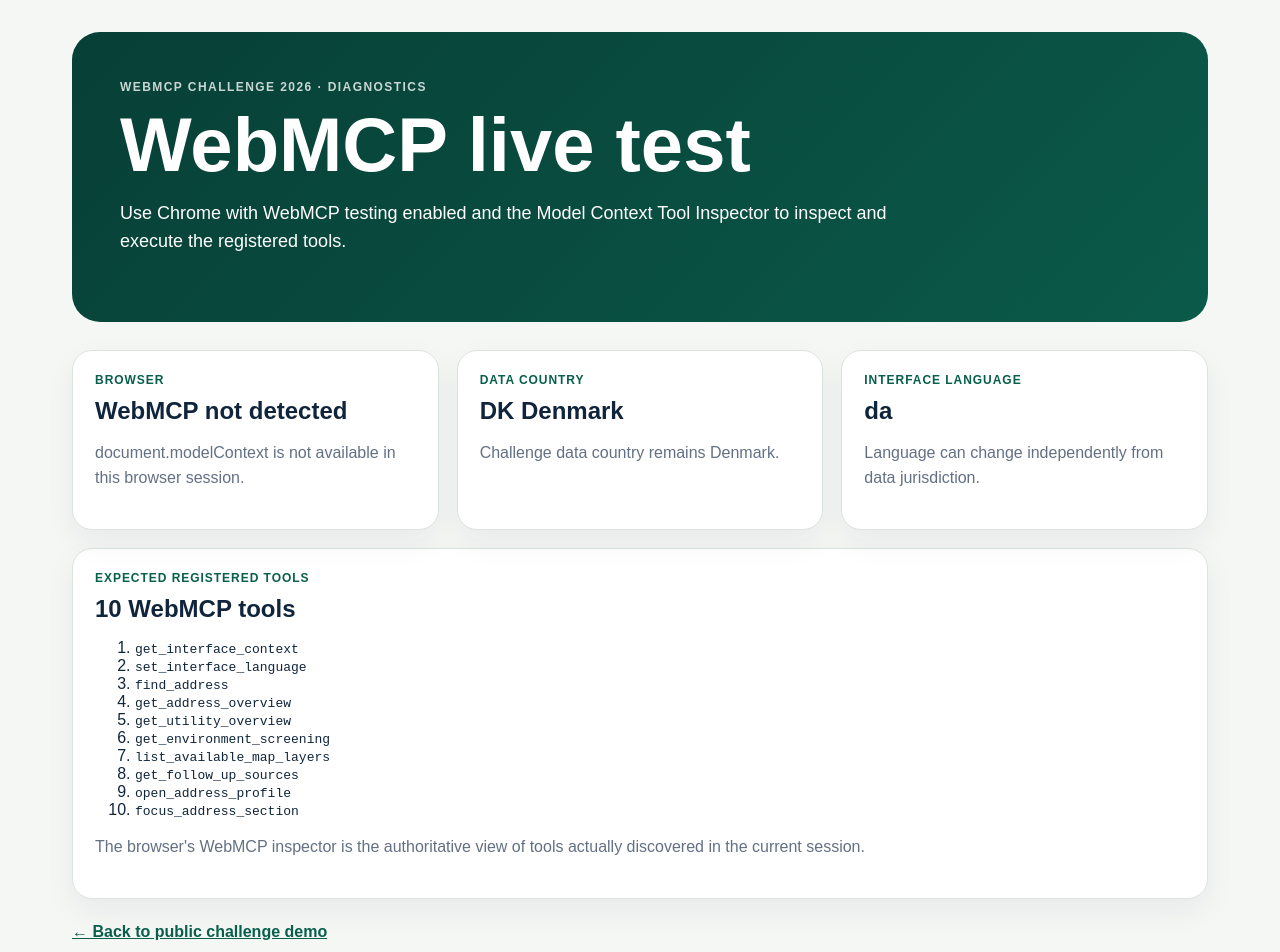
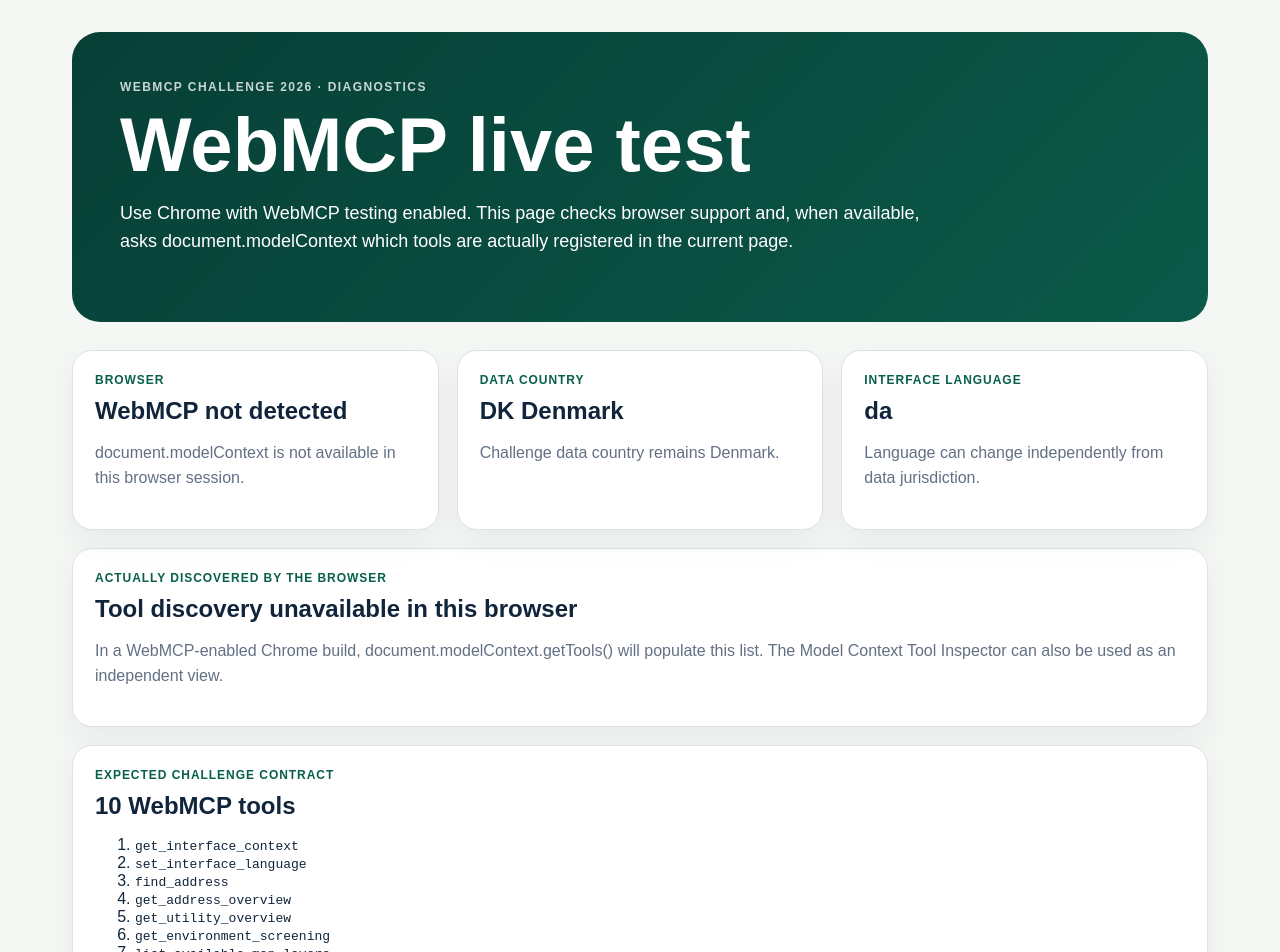
Before and after one commit to HenrikBrixCare/forsyningsdata-danmark-webmcp, a Next.js app: page /webmcp-test in a window 1280 px wide. Shown: the top 952 px of the page. Built offline with nearby package versions, Linux system fonts and the light colour scheme.

Commit message:
feat: show tools actually discovered by WebMCP browser

```diff
--- a/app/webmcp-test/page.tsx
+++ b/app/webmcp-test/page.tsx
@@ -2,7 +2,7 @@
 
 import { useEffect, useState } from "react";
 
-const tools = [
+const expectedTools = [
   "get_interface_context",
   "set_interface_language",
   "find_address",
@@ -12,36 +12,107 @@ const tools = [
   "list_available_map_layers",
   "get_follow_up_sources",
   "open_address_profile",
-  "focus_address_section"
+  "focus_address_section",
 ];
+
+type DiscoveredTool = { name?: unknown };
+type ModelContext = EventTarget & {
+  getTools?: () => Promise<DiscoveredTool[]>;
+};
 
 export default function WebMCPTestPage() {
   const [detected, setDetected] = useState(false);
   const [language, setLanguage] = useState("da");
+  const [discoveredTools, setDiscoveredTools] = useState<string[]>([]);
+  const [discoverySupported, setDiscoverySupported] = useState(false);
+
   useEffect(() => {
-    setDetected(Boolean((document as Document & { modelContext?: unknown }).modelContext));
-    const stored = window.localStorage.getItem("fdd-language"); if (stored) setLanguage(stored);
-    const listener = (event: Event) => { const detail = (event as CustomEvent<{ locale?: string }>).detail; if (detail?.locale) setLanguage(detail.locale); };
-    window.addEventListener("fdd-locale-change", listener); return () => window.removeEventListener("fdd-locale-change", listener);
+    const mc = (document as Document & { modelContext?: ModelContext }).modelContext;
+    setDetected(Boolean(mc));
+    setDiscoverySupported(Boolean(mc?.getTools));
+
+    const stored = window.localStorage.getItem("fdd-language");
+    if (stored) setLanguage(stored);
+
+    const onLocale = (event: Event) => {
+      const detail = (event as CustomEvent<{ locale?: string }>).detail;
+      if (detail?.locale) setLanguage(detail.locale);
+    };
+
+    const refreshTools = async () => {
+      if (!mc?.getTools) return;
+      try {
+        const tools = await mc.getTools();
+        const names = tools
+          .map((tool) => typeof tool.name === "string" ? tool.name : "")
+          .filter(Boolean)
+          .sort((a, b) => a.localeCompare(b));
+        setDiscoveredTools(names);
+      } catch {
+        setDiscoveredTools([]);
+      }
+    };
+
+    const onToolChange = () => { void refreshTools(); };
+    window.addEventListener("fdd-locale-change", onLocale);
+    mc?.addEventListener("toolchange", onToolChange);
+
+    const timer = window.setTimeout(() => { void refreshTools(); }, 300);
+    return () => {
+      window.clearTimeout(timer);
+      window.removeEventListener("fdd-locale-change", onLocale);
+      mc?.removeEventListener("toolchange", onToolChange);
+    };
   }, []);
+
+  const complete = discoveredTools.length === expectedTools.length && expectedTools.every((tool) => discoveredTools.includes(tool));
 
   return (
     <main className="shell">
       <section className="hero">
         <div className="eyebrow">WebMCP Challenge 2026 · diagnostics</div>
         <h1>WebMCP live test</h1>
-        <p>Use Chrome with WebMCP testing enabled and the Model Context Tool Inspector to inspect and execute the registered tools.</p>
+        <p>Use Chrome with WebMCP testing enabled. This page checks browser support and, when available, asks document.modelContext which tools are actually registered in the current page.</p>
       </section>
+
       <section className="grid">
-        <article className="data-card"><div className="card-kicker">Browser</div><h2 className={detected ? "status-ok" : ""}>{detected ? "WebMCP detected ✓" : "WebMCP not detected"}</h2><p className="muted">document.modelContext {detected ? "is available" : "is not available"} in this browser session.</p></article>
-        <article className="data-card"><div className="card-kicker">Data country</div><h2>DK Denmark</h2><p className="muted">Challenge data country remains Denmark.</p></article>
-        <article className="data-card"><div className="card-kicker">Interface language</div><h2>{language}</h2><p className="muted">Language can change independently from data jurisdiction.</p></article>
+        <article className="data-card">
+          <div className="card-kicker">Browser</div>
+          <h2 className={detected ? "status-ok" : ""}>{detected ? "WebMCP detected ✓" : "WebMCP not detected"}</h2>
+          <p className="muted">document.modelContext {detected ? "is available" : "is not available"} in this browser session.</p>
+        </article>
+        <article className="data-card">
+          <div className="card-kicker">Data country</div>
+          <h2>DK Denmark</h2>
+          <p className="muted">Challenge data country remains Denmark.</p>
+        </article>
+        <article className="data-card">
+          <div className="card-kicker">Interface language</div>
+          <h2>{language}</h2>
+          <p className="muted">Language can change independently from data jurisdiction.</p>
+        </article>
       </section>
+
       <section className="data-card" style={{ marginTop: 18 }}>
-        <div className="card-kicker">Expected registered tools</div><h2>10 WebMCP tools</h2>
-        <ol>{tools.map((tool) => <li key={tool}><code>{tool}</code></li>)}</ol>
-        <p className="muted">The browser's WebMCP inspector is the authoritative view of tools actually discovered in the current session.</p>
+        <div className="card-kicker">Actually discovered by the browser</div>
+        <h2 className={complete ? "status-ok" : ""}>
+          {discoverySupported
+            ? `${discoveredTools.length} registered tools${complete ? " ✓" : ""}`
+            : "Tool discovery unavailable in this browser"}
+        </h2>
+        {discoverySupported && discoveredTools.length > 0 ? (
+          <ol>{discoveredTools.map((tool) => <li key={tool}><code>{tool}</code></li>)}</ol>
+        ) : (
+          <p className="muted">In a WebMCP-enabled Chrome build, document.modelContext.getTools() will populate this list. The Model Context Tool Inspector can also be used as an independent view.</p>
+        )}
       </section>
+
+      <section className="data-card" style={{ marginTop: 18 }}>
+        <div className="card-kicker">Expected challenge contract</div>
+        <h2>{expectedTools.length} WebMCP tools</h2>
+        <ol>{expectedTools.map((tool) => <li key={tool}><code>{tool}</code></li>)}</ol>
+      </section>
+
       <p style={{ marginTop: 24 }}><a className="source-link" href="/">← Back to public challenge demo</a></p>
     </main>
   );
```
